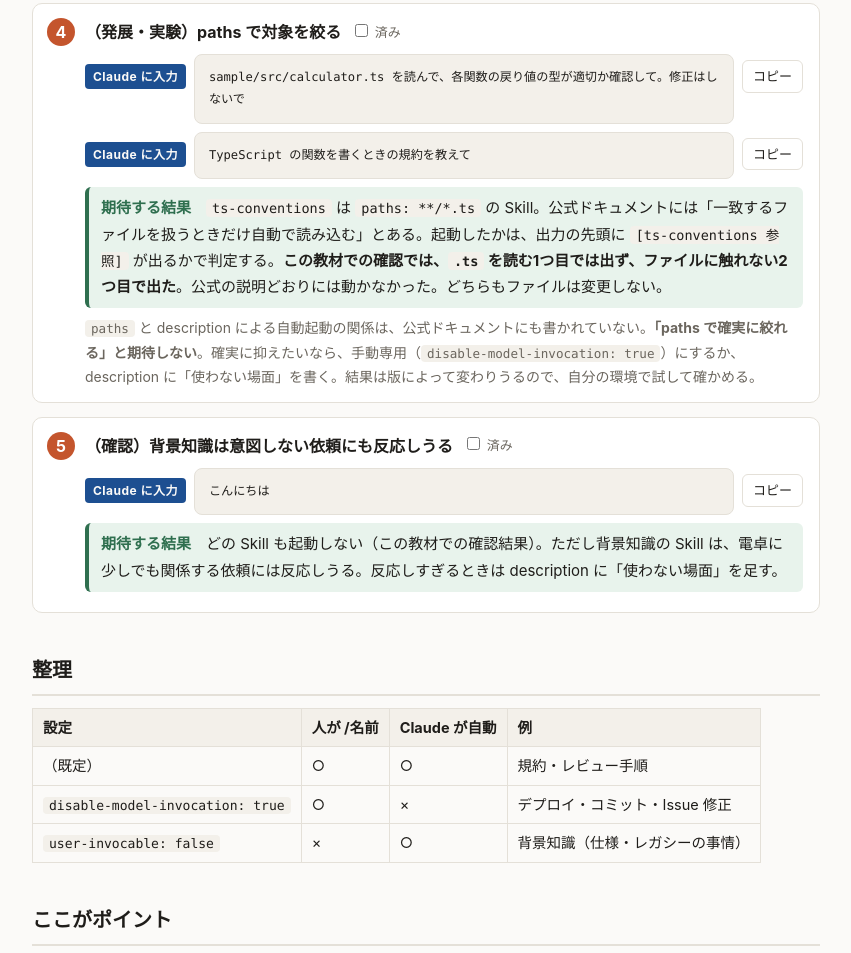
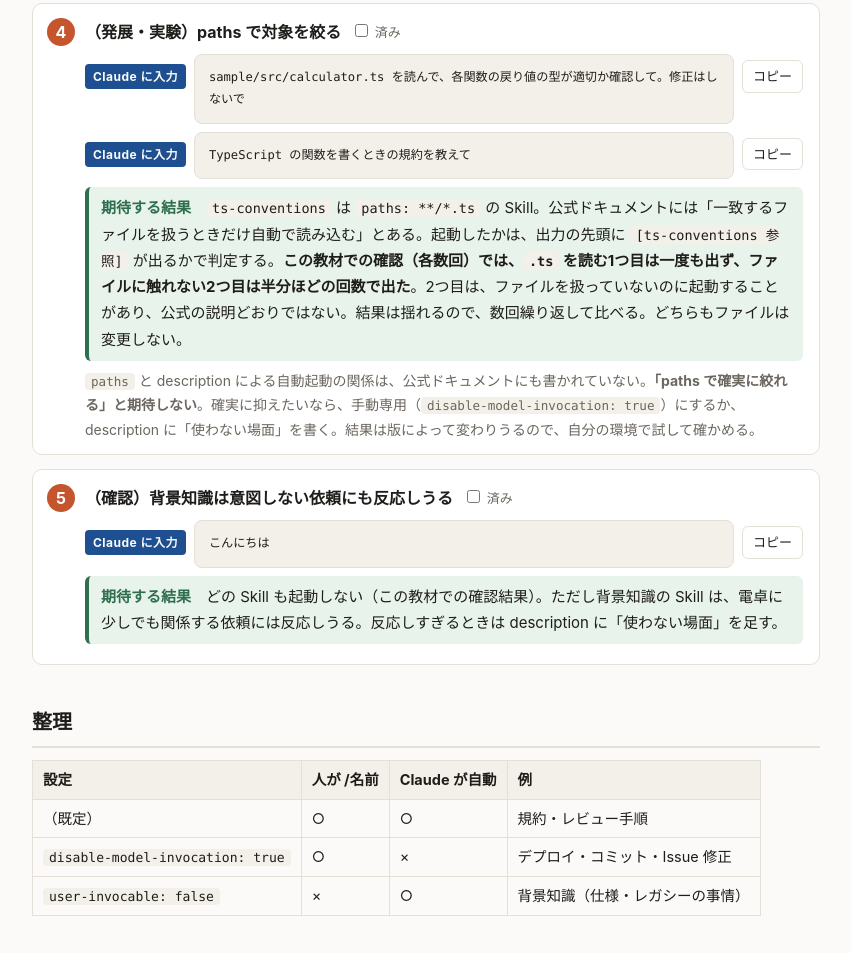
Before and after one commit to takuma39/test-github-actions, a website built with Vite: page sections/04-invocation-control/index.html in a window 1280 px wide. Shown: the part 1418-2371 px from the top of the page, without its empty margins (214-1065 px from the left). Built offline with nearby package versions, Linux system fonts and the light colour scheme.

Commit message:
docs: 04 の paths の期待結果を、繰り返し確認した実際の頻度に合わせる
ファイルに触れない質問は毎回は起動しないため、揺れることを明記した。

Co-Authored-By: Claude Sonnet 5.5 <noreply@anthropic.com>

```diff
--- a/sections/04-invocation-control/index.html
+++ b/sections/04-invocation-control/index.html
@@ -38,7 +38,7 @@ sample/issues/3.md           修正対象の Issue</code></pre></details>
 <li><p class="step-t">（発展・実験）paths で対象を絞る<label><input type="checkbox" data-step="4"> 済み</label></p>
 <div class="cmd ask"><span class="lab">Claude に入力</span><pre><code>sample/src/calculator.ts を読んで、各関数の戻り値の型が適切か確認して。修正はしないで</code></pre><button class="copy" type="button">コピー</button></div>
 <div class="cmd ask"><span class="lab">Claude に入力</span><pre><code>TypeScript の関数を書くときの規約を教えて</code></pre><button class="copy" type="button">コピー</button></div>
-<div class="expect"><b class="k">期待する結果</b>　<code>ts-conventions</code> は <code>paths: **/*.ts</code> の Skill。公式ドキュメントには「一致するファイルを扱うときだけ自動で読み込む」とある。起動したかは、出力の先頭に <code>[ts-conventions 参照]</code> が出るかで判定する。<b>この教材での確認では、<code>.ts</code> を読む1つ目では出ず、ファイルに触れない2つ目で出た</b>。公式の説明どおりには動かなかった。どちらもファイルは変更しない。</div>
+<div class="expect"><b class="k">期待する結果</b>　<code>ts-conventions</code> は <code>paths: **/*.ts</code> の Skill。公式ドキュメントには「一致するファイルを扱うときだけ自動で読み込む」とある。起動したかは、出力の先頭に <code>[ts-conventions 参照]</code> が出るかで判定する。<b>この教材での確認（各数回）では、<code>.ts</code> を読む1つ目は一度も出ず、ファイルに触れない2つ目は半分ほどの回数で出た</b>。2つ目は、ファイルを扱っていないのに起動することがあり、公式の説明どおりではない。結果は揺れるので、数回繰り返して比べる。どちらもファイルは変更しない。</div>
 <p class="note"><code>paths</code> と description による自動起動の関係は、公式ドキュメントにも書かれていない。<b>「paths で確実に絞れる」と期待しない</b>。確実に抑えたいなら、手動専用（<code>disable-model-invocation: true</code>）にするか、description に「使わない場面」を書く。結果は版によって変わりうるので、自分の環境で試して確かめる。</p>
 </li>
 <li><p class="step-t">（確認）背景知識は意図しない依頼にも反応しうる<label><input type="checkbox" data-step="5"> 済み</label></p>
```
